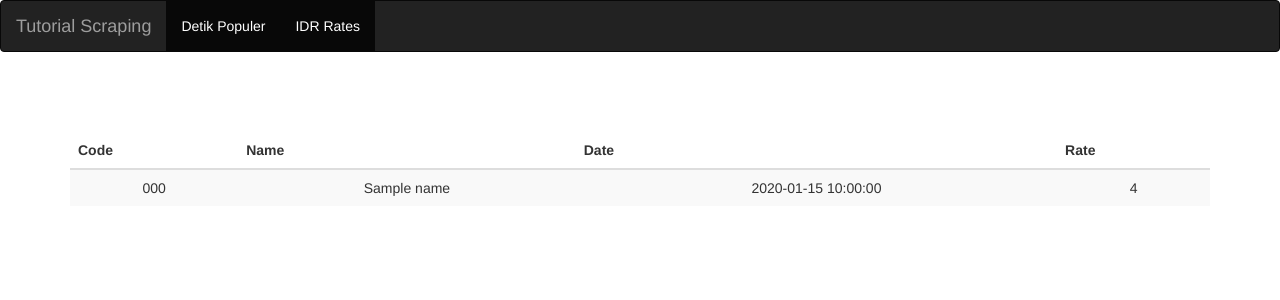
After one commit to ridwannulloh/PythonProject, a Flask app: page /idr_rates in a window 1280 px wide. The commit adds this page. Shown: the top 300 px of the page. Run offline with Flask 2, Linux system fonts and the light colour scheme; a database or web service that is not in the repository returns one stand-in record (values such as "Sample title"); data that the repository does not hold is empty; some libraries are stand-ins or nearby versions.

Commit message:
Editing html file and adding pages IDR Rates to the main html

```diff
--- a/Scraping detik.com/idr_rates.py
+++ b/Scraping detik.com/idr_rates.py
@@ -1,6 +1,6 @@
 import requests
 
-# json_data = requests.get('http://www.floatrates.com/daily/idr.json')
+json_data = requests.get('http://www.floatrates.com/daily/idr.json')
 
 json_data = {"usd":{"code":"USD","alphaCode":"USD","numericCode":"840","name":"U.S. Dollar","rate":7.12392528532e-5,"date":"Fri, 1 Jan 2021 12:00:02 GMT","inverseRate":14037.205051275},"eur":{"code":"EUR","alphaCode":"EUR","numericCode":"978","name":"Euro","rate":5.8106697591367e-5,"date":"Fri, 1 Jan 2021 12:00:02 GMT","inverseRate":17209.720074482}}
 
--- a/Scraping detik.com/run.py
+++ b/Scraping detik.com/run.py
@@ -7,7 +7,7 @@ app = Flask(__name__)
 
 @app.route('/')
 def home():
-    return render_template('index.html')
+    return render_template('base.html')
 
 @app.route('/detik_populer')
 def detik_populer():
@@ -19,7 +19,14 @@ def detik_populer():
     titles = popular_area.find_all(attrs={'class': 'media__title'})
     images = popular_area.find_all(attrs={'class': 'media__image'})
 
-    return render_template('index.html', images=images)
+    return render_template('detik_scraper.html', images=images)
+
+@app.route('/idr_rates')
+def idr_rates():
+    source = requests.get('http://www.floatrates.com/daily/idr.json')
+    json_data = source.json()
+    return render_template('idr_rates.html', datas=json_data)
+
 
 if __name__ == '__main__':
     app.run(debug=True)
--- a/Scraping detik.com/templates/index.html
+++ b/Scraping detik.com/templates/base.html
@@ -16,16 +16,16 @@
       <a class="navbar-brand" href="#">Tutorial Scraping</a>
     </div>
     <ul class="nav navbar-nav">
-      <li class="active"><a href="\detik_populer">Detik Scraper</a></li>
+      <li class="active"><a href="\detik_populer">Detik Populer</a></li>
+      <li class="active"><a href="\idr_rates">IDR Rates</a></li>
     </ul>
   </div>
 </nav>
 
 <div class="container" style="margin-top:80px; text-align:center">
-    {% for image in images %}
-        {{ image| safe }}
-        <a href="{{ image.find('a')['href']|safe }}">{{ image.find('a').find('img')['title']|safe }}</a>
-    {% endfor %}
+    {% block body %}
+
+    {% endblock %}
 </div>
 
 </body>
--- /dev/null
+++ b/Scraping detik.com/templates/idr_rates.html
@@ -0,0 +1,24 @@
+{% extends 'base.html' %}
+
+{% block body %}
+<table class="table table-striped">
+    <thead>
+      <tr>
+        <th>Code</th>
+        <th>Name</th>
+        <th>Date</th>
+        <th>Rate</th>
+      </tr>
+    </thead>
+    <tbody>
+    {% for data in datas.values() %}
+      <tr>
+          <td>{{ data['code'] }}</td>
+          <td>{{ data['name'] }}</td>
+          <td>{{ data['date'] }}</td>
+          <td>{{ data['inverseRate'] }}</td>
+      </tr>
+    {% endfor %}
+    </tbody>
+  </table>
+{% endblock %}
```
Also changed, not shown: Scraping detik.com/templates/detik_scraper.html (added, +8 -0 lines).
